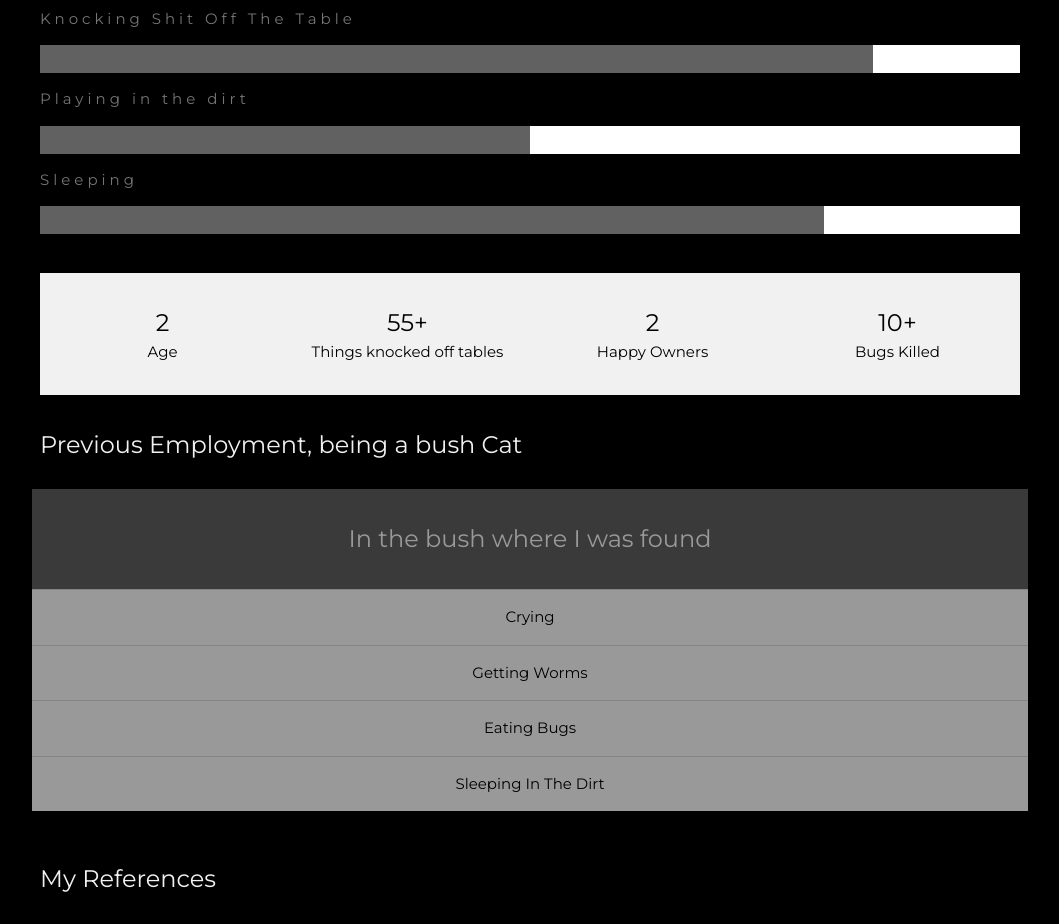
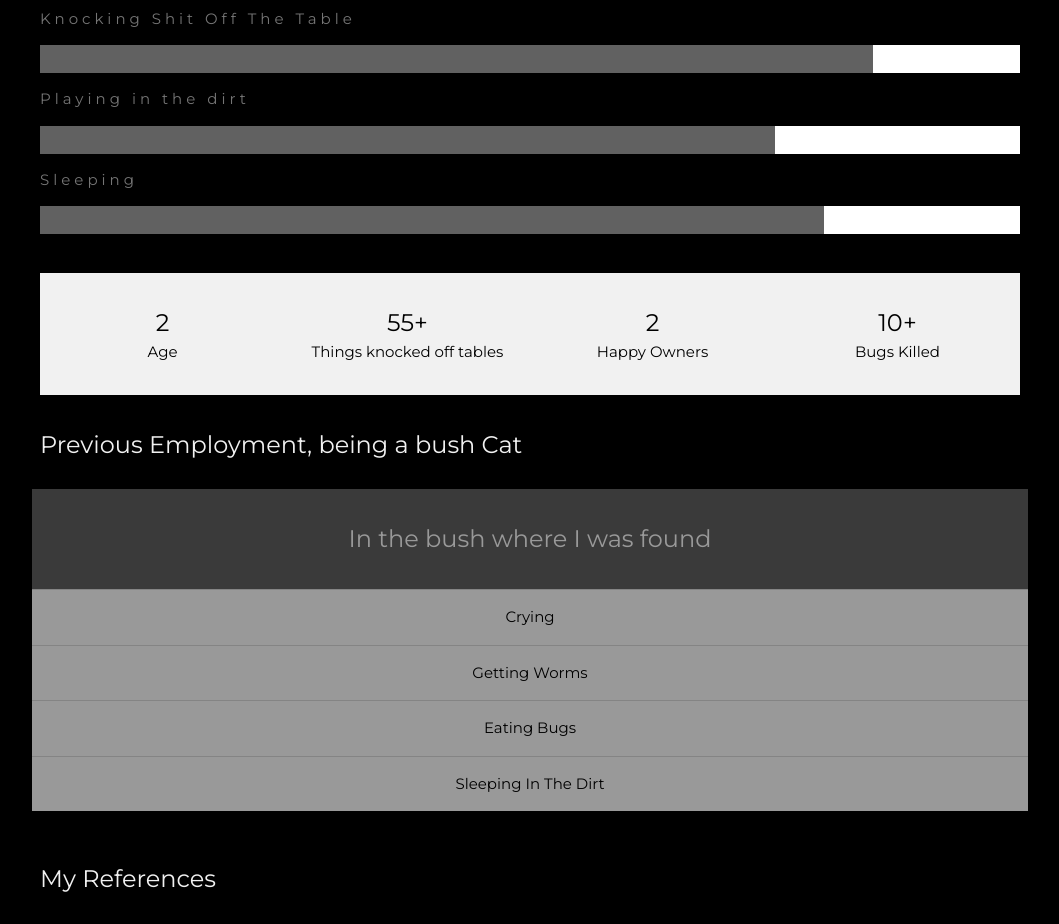
Before and after one commit to jstamatelos/resume-demo, a plain HTML site: page index.html in a window 1280 px wide. Shown: the part 1500-2424 px from the top of the page, without its empty margins (170-1229 px from the left). Drawn offline with nearby package versions, Linux system fonts and the light colour scheme.

Commit message:
updated wdith to 75 percent

```diff
--- a/index.html
+++ b/index.html
@@ -65,7 +65,7 @@
             </div>
             <p class="w3-wide">Playing in the dirt</p>
             <div class="w3-white">
-                <div class="w3-dark-grey" style="height:28px;width:50%"></div>
+                <div class="w3-dark-grey" style="height:28px;width:75%"></div>
             </div>
             <p class="w3-wide">Sleeping</p>
             <div class="w3-white">
```
